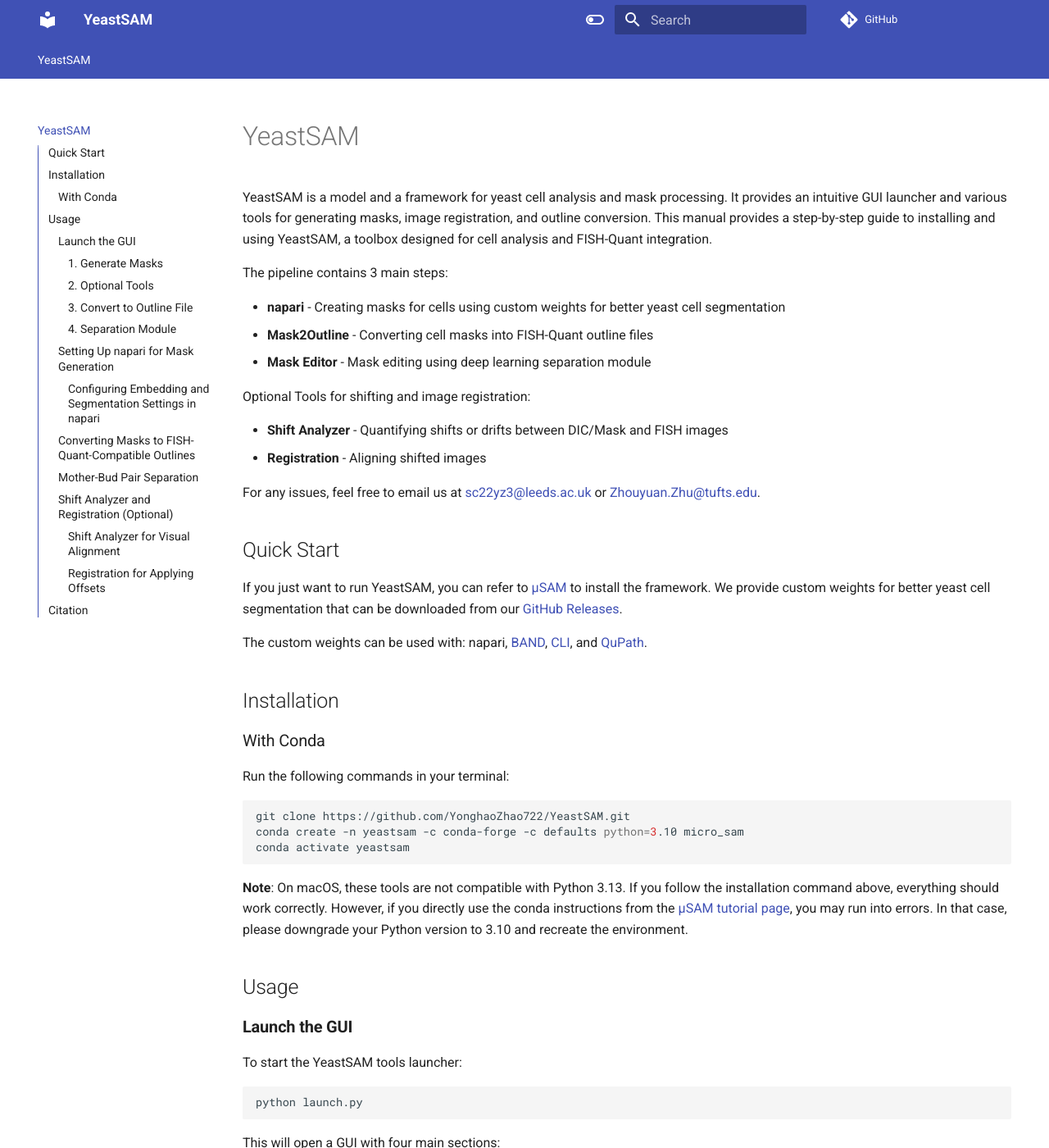
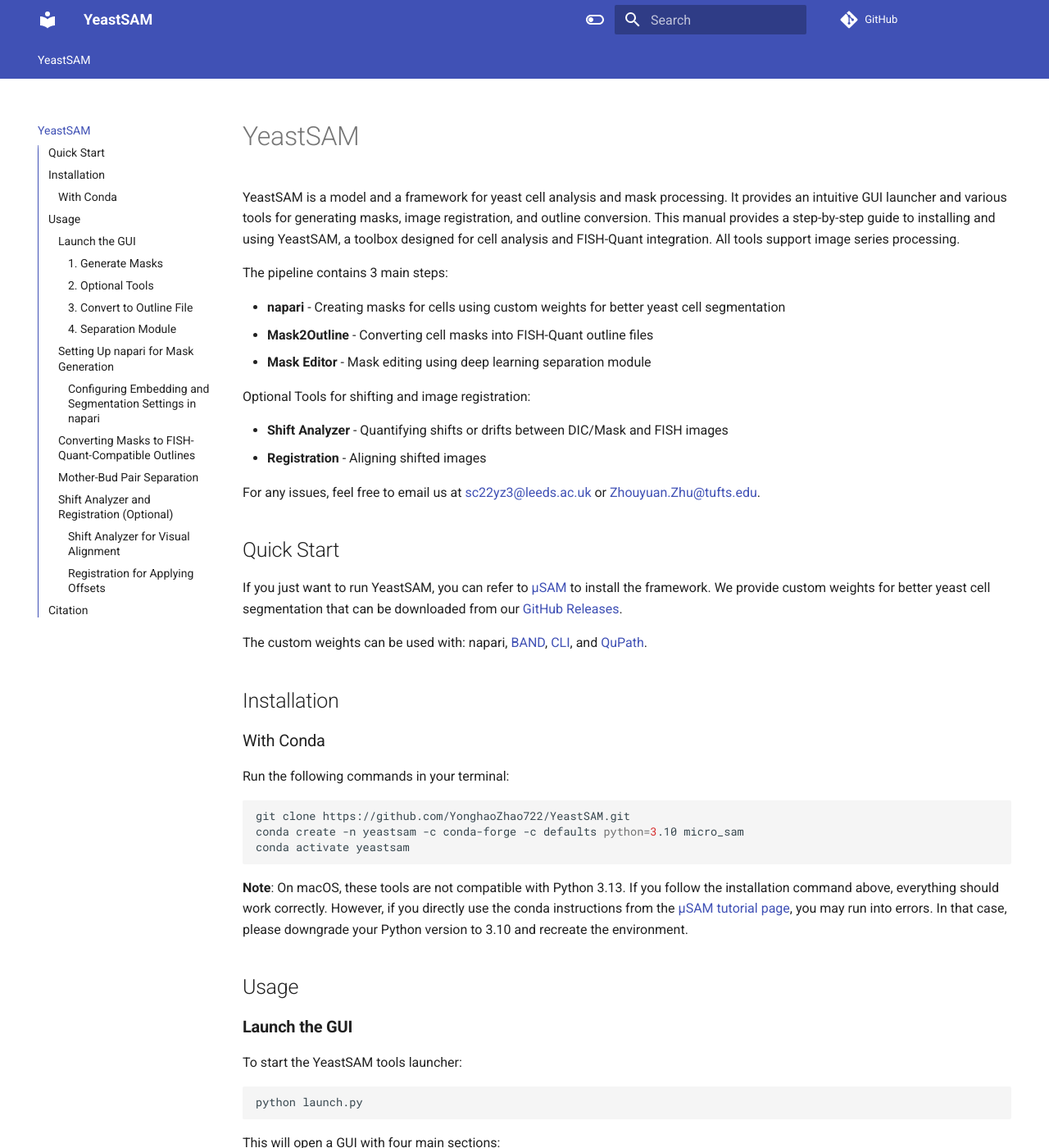
Before and after one commit to YonghaoZhao722/YeastSAMDoc, an MkDocs documentation site: the page built from docs/index.md, in a window 1280 px wide and 1400 px high. Shown: the whole window at 82% size. Built offline with MkDocs 1.6.1 and Material for MkDocs 9.7.7, drawn with Linux system fonts in a browser that asks for light colours; comment, search, counter and statistics services are not loaded; some of the changed text lies outside the part shown.

Commit message:
image series

```diff
--- a/docs/index.md
+++ b/docs/index.md
@@ -2,7 +2,7 @@
 <!-- <div align="center">
   <img src="images/yeastsam_logo.png" alt="YeastSAM Logo" width="200"/>
 </div> -->
-YeastSAM is a model and a framework for yeast cell analysis and mask processing. It provides an intuitive GUI launcher and various tools for generating masks, image registration, and outline conversion. This manual provides a step-by-step guide to installing and using YeastSAM, a toolbox designed for cell analysis and FISH-Quant integration.
+YeastSAM is a model and a framework for yeast cell analysis and mask processing. It provides an intuitive GUI launcher and various tools for generating masks, image registration, and outline conversion. This manual provides a step-by-step guide to installing and using YeastSAM, a toolbox designed for cell analysis and FISH-Quant integration. All tools support image series processing.
 
 The pipeline contains 3 main steps:
 
@@ -52,7 +52,6 @@
 
 This will open a GUI with four main sections:
 
-<img src="images/image_0.png", width="500" />
 ![launch](images/image_0.png)
 
 #### 1. Generate Masks
```
